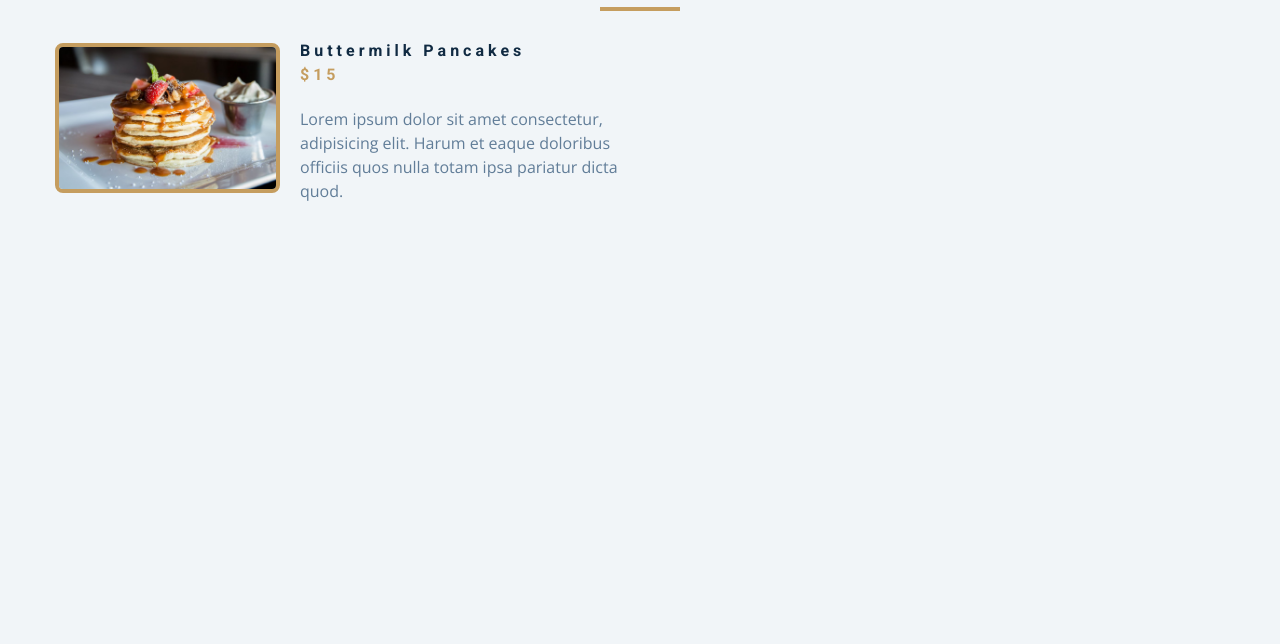
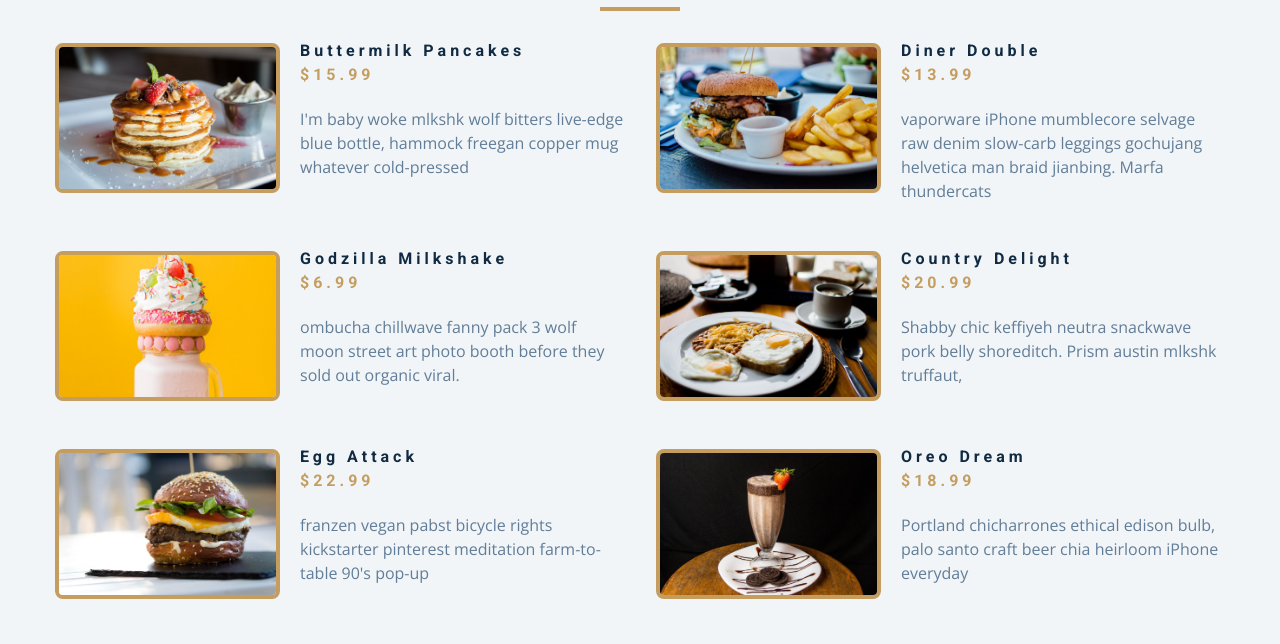
Before and after one commit to khairellah/js_08_menu, a plain HTML site: page index.html in a window 1280 px wide. Shown: the part 125-769 px from the top of the page. Drawn offline with nearby package versions, Linux system fonts and the light colour scheme.

Commit message:
Add js code for Items

```diff
--- a/app.js
+++ b/app.js
@@ -1,3 +1,4 @@
+// items
 const menu = [
   {
     id: 1,
@@ -72,3 +73,34 @@ const menu = [
     desc: `skateboard fam synth authentic semiotics. Live-edge lyft af, edison bulb yuccie crucifix microdosing.`,
   },
 ];
+
+// get html elements
+const sectionCenter = document.querySelector(".section-center");
+
+window.addEventListener("load", () => {
+  //call back Function
+  displayMenuItems(menu);
+});
+
+// My function
+const displayMenuItems = (menuItems) => {
+  // console.log(`i'm inside`)
+  let displayMenu = menuItems.map(function (item) {
+    // console.log(item)
+    return `<article class="menu-item">
+  <img src=${item.img} class="photo" alt=${item.title}>
+  <div class="item-info">
+  <head>
+    <h4>${item.title}</h4>
+    <h4 class="price">$${item.price}</h4>
+  </head>
+  <p class="item-text">${item.desc}</p>
+  </div>
+</article>`;
+  });
+  //make all itesmin one String
+  displayMenu = displayMenu.join("");
+  //console.log(displayMenu);
+  //put the items in the Html Page
+  sectionCenter.innerHTML = displayMenu;
+};
--- a/index.html
+++ b/index.html
@@ -23,16 +23,7 @@
       <!-- Menu items-->
       <div class="section-center">
         <!-- Single Item -->
-        <article class="menu-item">
-          <img src="./menu-item.jpeg" class="photo" alt="menu item">
-          <div class="item-info">
-            <head>
-              <h4>buttermilk pancakes</h4>
-              <h4 class="price">$15</h4>
-            </head>
-            <p class="item-text">Lorem ipsum dolor sit amet consectetur, adipisicing elit. Harum et eaque doloribus officiis quos nulla totam ipsa pariatur dicta quod.</p>
-          </div>
-        </article>
+        <!-- we will get the items here from the JS file-->
         <!-- end of Single Item -->
       </div>
     </section>
```
